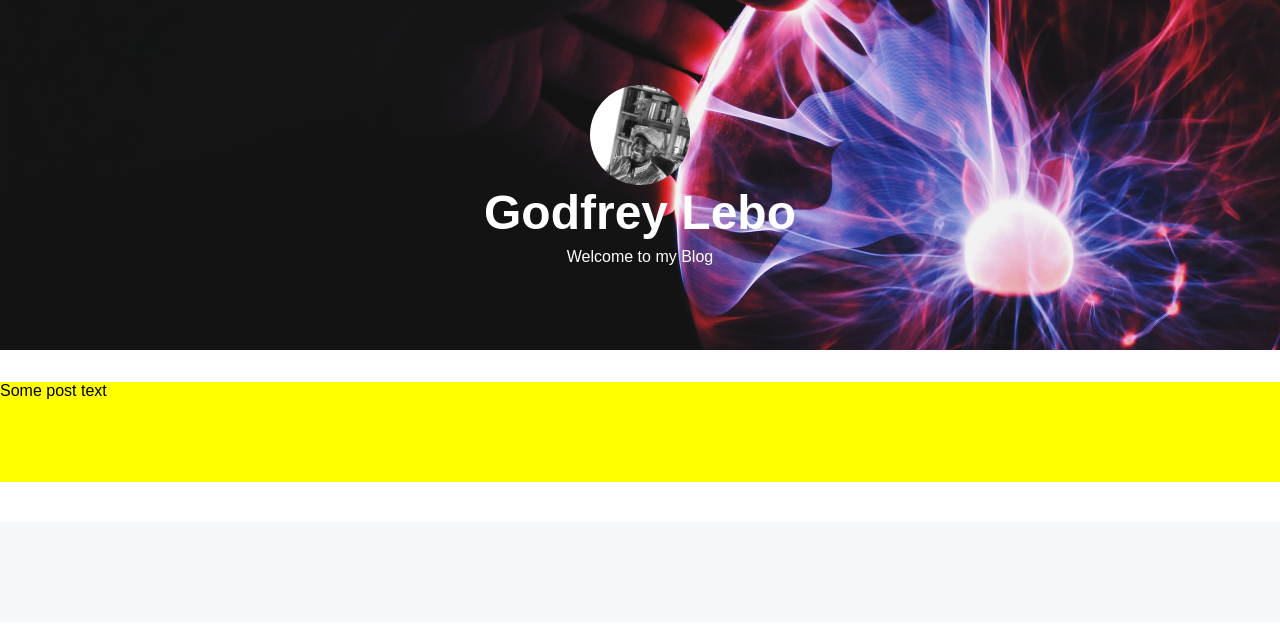
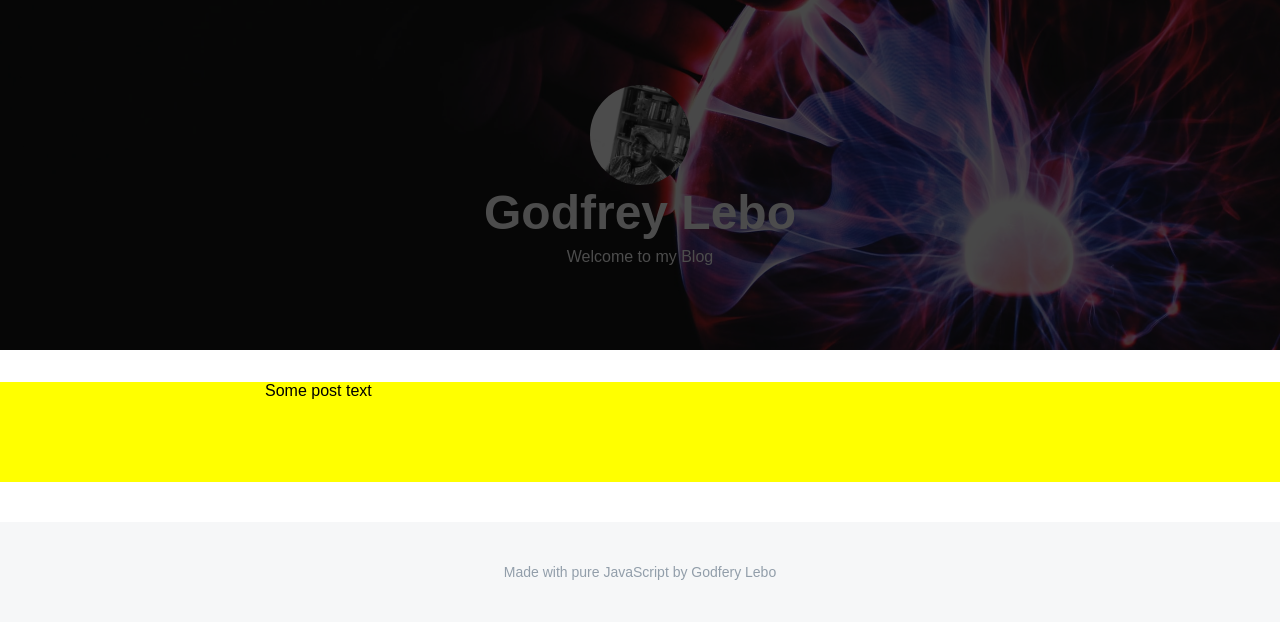
Before and after one commit to emorilebo/pwj8_blog, a plain HTML site: page pwj-module-8-my-blog-app-master/exercises/index.html in a window 1280 px wide. Drawn offline with Linux system fonts and the light colour scheme.

Commit message:
Project header

```diff
--- a/pwj-module-8-my-blog-app-master/exercises/index.html
+++ b/pwj-module-8-my-blog-app-master/exercises/index.html
@@ -26,6 +26,7 @@
 
         </div>
         <footer>
+            Made with pure JavaScript by Godfery Lebo
 
         </footer>
 
--- a/pwj-module-8-my-blog-app-master/exercises/style/style.css
+++ b/pwj-module-8-my-blog-app-master/exercises/style/style.css
@@ -18,6 +18,21 @@ header{
     background-image: url(../assets/banner.jpeg);
     background-size:cover;
     background-position: center;
+    position: relative;
+}
+header>*{
+    z-index: index 10;
+}
+
+header::after{
+    content: "";
+    position: absolute;
+    top: 0;
+    bottom: 0;
+    left: 0;
+    right: 0;
+    background-color: rgba(0,0,0,0.7);
+
 }
 
 .profile-image{
@@ -44,8 +59,17 @@ header{
     background-color: yellow;
     height: 100px;
     margin-top: 32px;
+    display: flex;
+    justify-content: center;
 }
 
+.main-container{
+    max-width: 750px;
+    min-width: 600px;
+    width: 100%;
+    padding-left: 16px;
+    padding-right: 16px;
+}
 
 footer {
     min-height: 100px;
```
